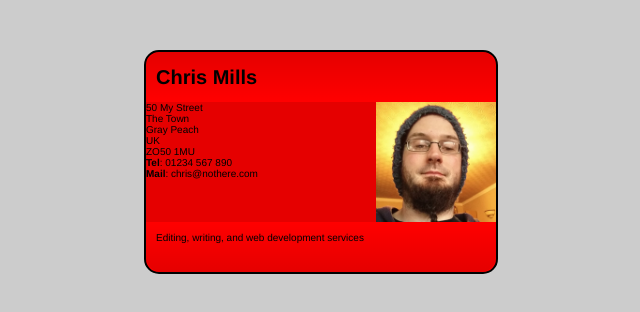
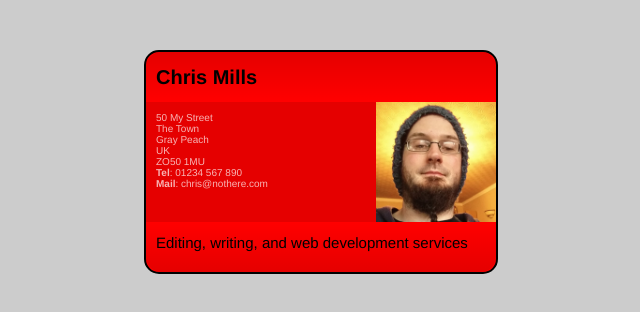
Before and after one commit to mohit-chauhan-stackpro/Assessment-2-CSS, a plain HTML site: page index.html in a window 1280 px wide. Shown: the whole page, without its empty margins (319-959 px from the left). Drawn offline with Linux system fonts and the light colour scheme.

Commit message:
added styles to p in footer and article

```diff
--- a/style.css
+++ b/style.css
@@ -57,5 +57,13 @@ header h2 {
   font-size: 2em;
   line-height: 1.5em;
 }
+footer p {
+  font-size: 1.5em;
+  line-height: 1.5em;
+}
+article p {
+  padding: 1em;
+  color: rgba(255, 255, 255, 0.7);
+}
 
 /* Rulesets to be matched up with selectors */
```
